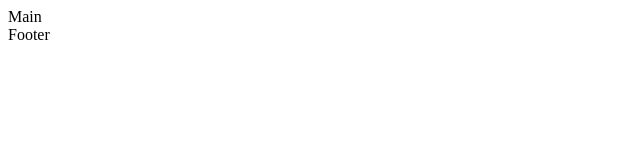
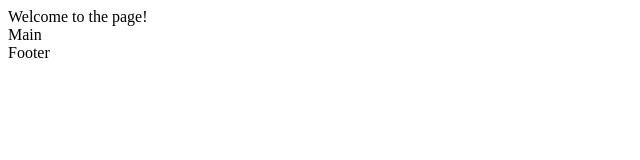
Before and after one commit to jooaasss/my-project, a plain HTML site: page index.html in a window 1280 px wide. Shown: the whole page, without its empty margins (0-640 px from the left). Drawn offline with Linux system fonts and the light colour scheme.

Commit message:
Update index.html

```diff
--- a/index.html
+++ b/index.html
@@ -7,6 +7,7 @@
   <link rel="stylesheet" href="./style.css">
 </head>
 <body>
+  <header>Welcome to the page!</header>
   <main>Main</main>
   <footer>Footer</footer>
 </body>
```
